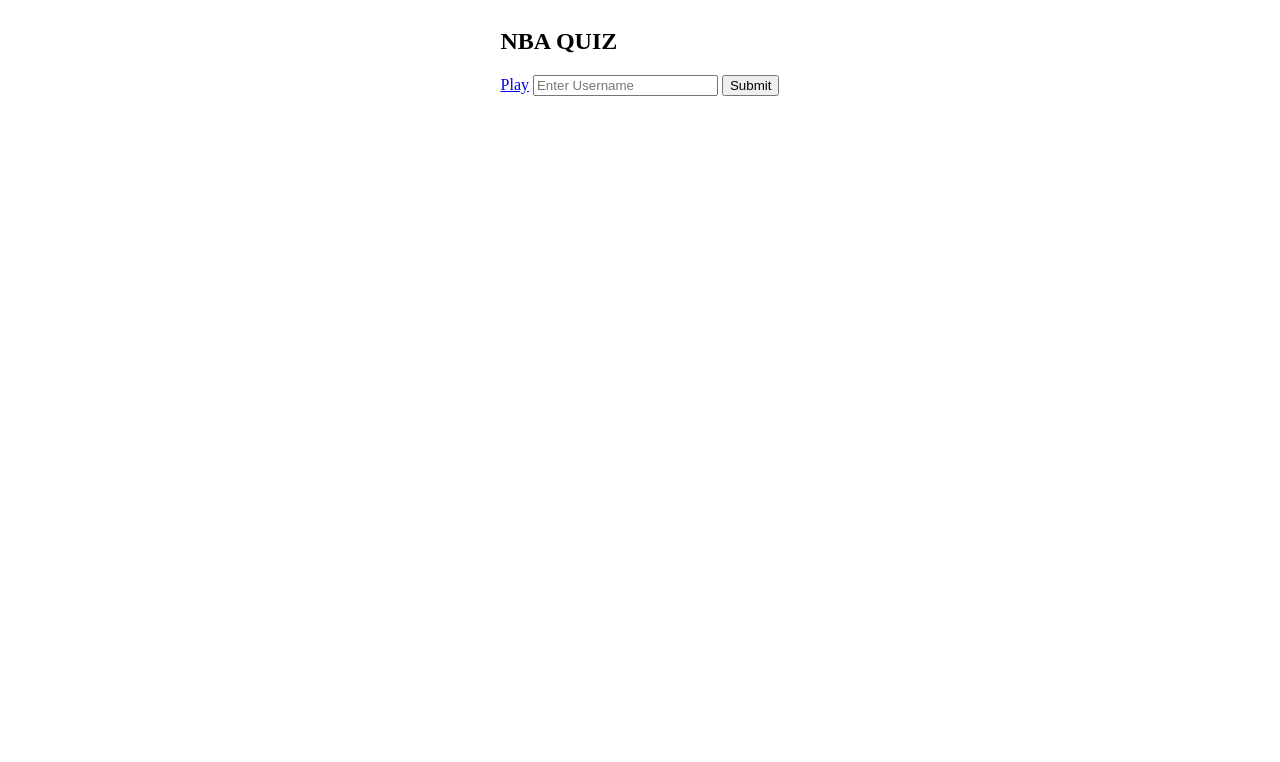
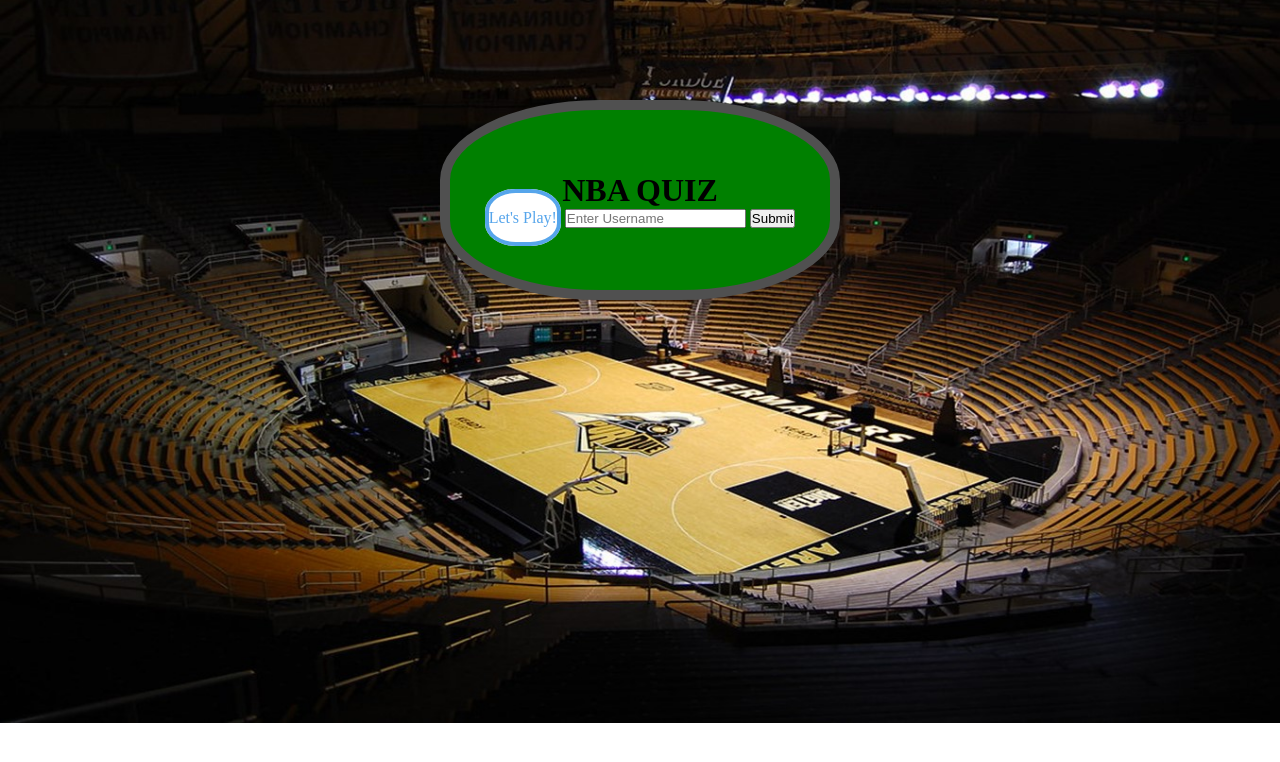
Before and after one commit to Peterlar/NBAQuiz, a plain HTML site: page index.html in a window 1280 px wide. Drawn offline with Linux system fonts and the light colour scheme.

Commit message:
added background to homepage and gamingarea

```diff
--- a/assets/css/styles.css
+++ b/assets/css/styles.css
@@ -1,5 +1,45 @@
-#nba-quiz {
-    display: flex;
-    justify-content: center;
-    align-items: center;
+* {
+    margin: 0;
+    padding: 0;
+  }
+
+  /* background image */
+  body {
+    background-image: url(/assets/images/basketball\ court.jpg);
+    background-repeat: no-repeat;
+    background-size: cover;
+    background-position: center;
+    text-decoration: none;
+    height: 600px;
 }
+
+/* game area with style*/
+
+.nba-style {
+  display: flex;
+  justify-content: center;
+  align-items: center;
+  text-align: center;
+  box-sizing: border-box;
+  border: 10px solid #505050;
+  border-radius: 40%;
+  height: 200px;
+  width: 400px;
+  margin: auto;
+  margin-top: 100px;
+  background-color: green;
+}
+
+/* BUTTON */
+.btn {
+    font-size: 1rem;
+    padding: 1rem 0;
+    width: 10rem;
+    text-align: center;
+    border: 0.3rem solid #56a5eb;
+    border-radius: 40%;
+    margin-bottom: 1rem;
+    text-decoration: none;
+    color: #56a5eb;
+    background-color: white;
+}
--- a/index.html
+++ b/index.html
@@ -12,16 +12,15 @@
 </head>
 <body>
     <!---Game area for users-->
-    <section id="nba-quiz">
-        <a ref="quiz.html">
-            <div id="nba-style" class="flex-center flex-column">
+    <div class="nba-style">
+            <div id="nba-quiz">
                 <H1>NBA QUIZ</H1>
-                <a class="btn" href="assets/js/quiz.js">Play</a>
+                <a class="btn" href="assets/js/quiz.js">Let's Play!</a>
 
         <input id="enter-user" type="text" placeholder="Enter Username">
         <input id="save-user" type="submit">
+            </div>
     </div>
-</section>
 
 <!-- javascript external link -->
 <script src="assets/js/script.js"></script>
```
Also changed, not shown: assets/images/basketball court.jpg (added), assets/images/lebron james.JPG (added).
